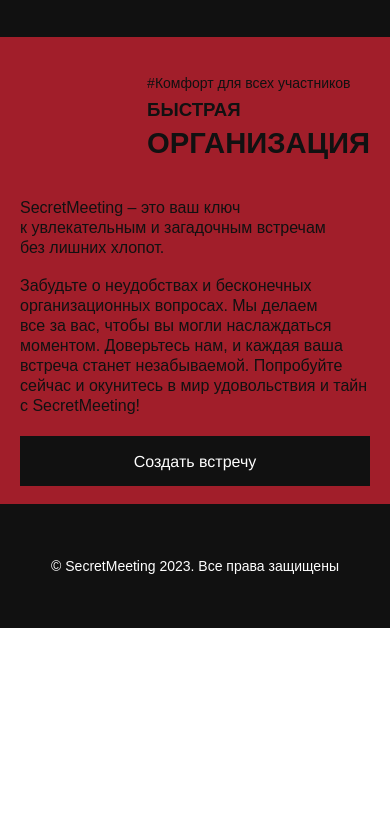
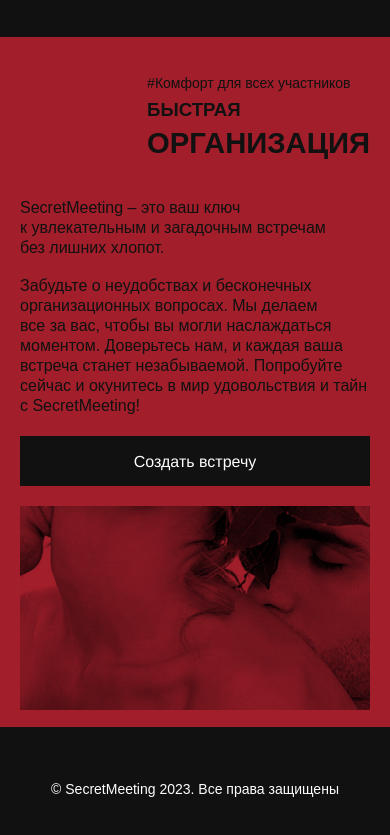
Before and after one commit to ilidarka/smeeting, a plain HTML site: page index.html in a window 390 px wide. Shown: the part 2248-3083 px from the top of the page. Before the commit the page ends 2876 px from the top, so only its background shows below. Drawn offline with Linux system fonts and the light colour scheme.

Commit message:
finished adaptive

```diff
--- a/css/main.css
+++ b/css/main.css
@@ -488,3 +488,6 @@ footer .contact {
     font-weight: 400;
     line-height: 110%;
 }
+.mobile-image {
+    display: none;
+}
--- a/css/media.css
+++ b/css/media.css
@@ -142,6 +142,7 @@
     }
     footer .copyright {
         font-size: 14px;
+        white-space: nowrap;
     }
 }
 @media (max-width: 768px) {
@@ -251,4 +252,8 @@
     .about-content-middle .about-section-button {
         width: 100%;
     }
+    .mobile-image {
+        display: block;
+        width: 100%;
+    }
 }
--- a/index.html
+++ b/index.html
@@ -254,6 +254,11 @@
                             и окунитесь в мир удовольствия и тайн с SecretMeeting!</span
                         >
                     </div>
+                    <img
+                        class="mobile-image"
+                        src="./img/organizationimage3.png"
+                        alt="organizationimage2"
+                    />
                 </div>
             </section>
         </main>
```
Also changed, not shown: img/organizationimage2.png (added), img/organizationimage3.png (added).
